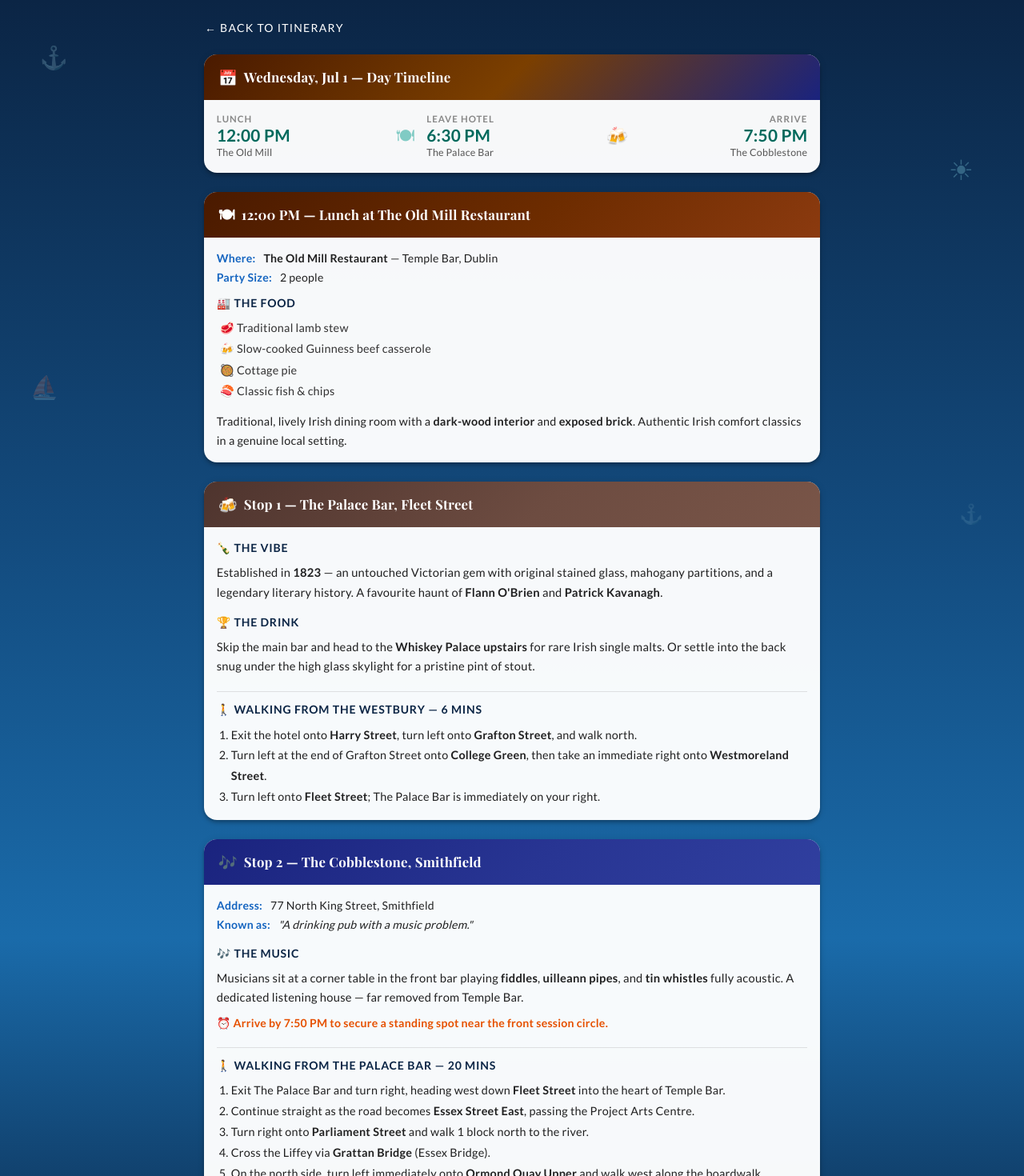
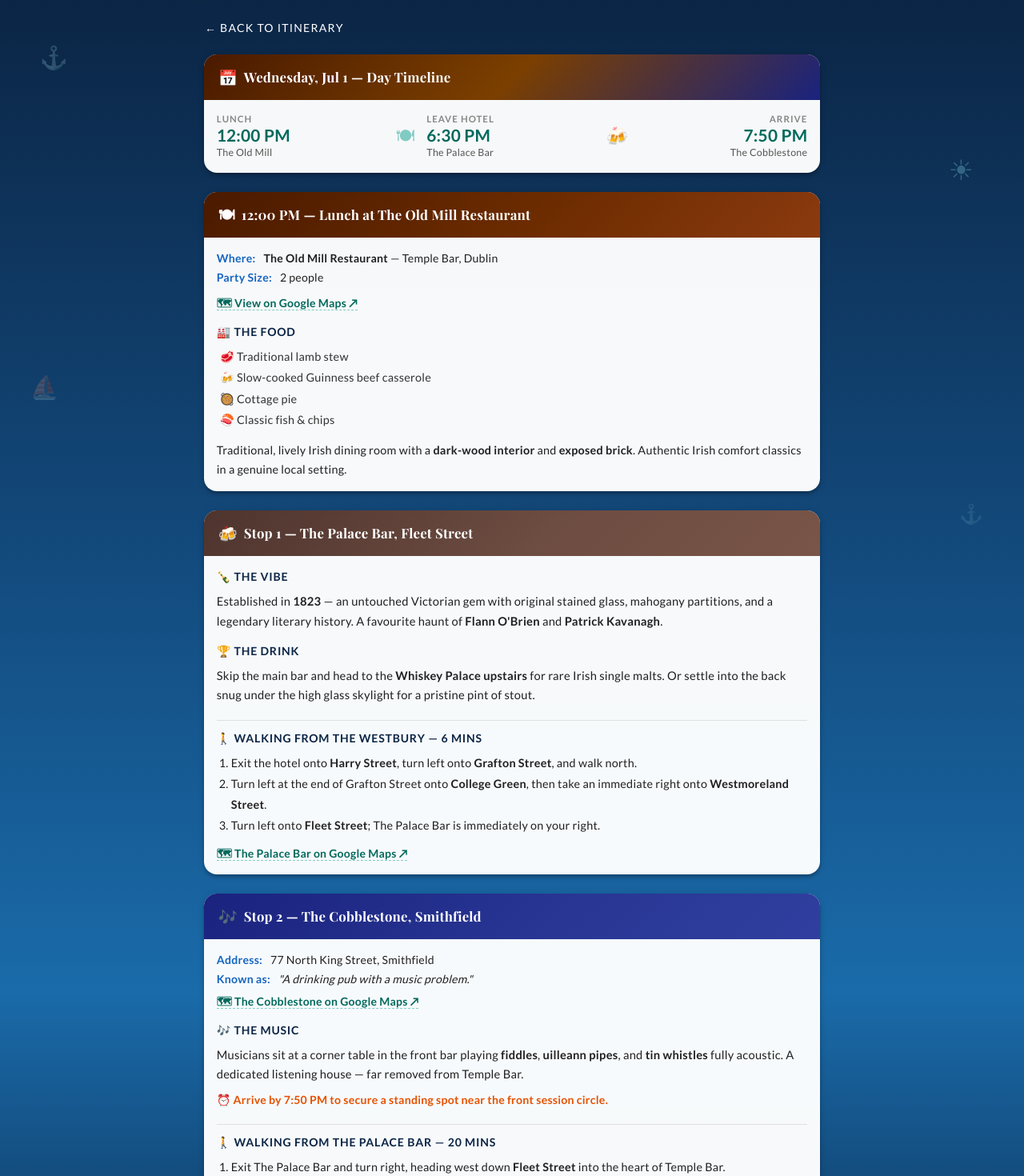
Before and after one commit to FlintShadey/Itenerary, a Vue app: page /#/dublin-jul1 in a window 1280 px wide. Shown: the top 1470 px of the page at 80% size. Built offline with nearby package versions, Linux system fonts and the light colour scheme.

Commit message:
Add Google Maps links to Jul 1 Dublin day guide

```diff
--- a/src/views/DublinJul1.vue
+++ b/src/views/DublinJul1.vue
@@ -55,6 +55,9 @@
                 <span class="detail-label">Party Size:</span>
                 <span>2 people</span>
               </div>
+              <div class="mb-4">
+                <a href="https://www.google.com/maps/search/The+Old+Mill+Restaurant+Dublin+Temple+Bar" target="_blank" rel="noopener" class="med-link">&#128506; View on Google Maps &#8599;</a>
+              </div>
 
               <div class="benefits-heading mb-2">&#127981; The Food</div>
               <ul class="benefits-list mb-3">
@@ -97,6 +100,9 @@
                 <li>Turn left at the end of Grafton Street onto <strong>College Green</strong>, then take an immediate right onto <strong>Westmoreland Street</strong>.</li>
                 <li>Turn left onto <strong>Fleet Street</strong>; The Palace Bar is immediately on your right.</li>
               </ol>
+              <div style="margin-top:12px;">
+                <a href="https://www.google.com/maps/place/The+Palace+Bar/@53.3463,-6.2593,17z" target="_blank" rel="noopener" class="med-link">&#128506; The Palace Bar on Google Maps &#8599;</a>
+              </div>
 
             </v-card-text>
           </v-card>
@@ -113,9 +119,12 @@
                 <span class="detail-label">Address:</span>
                 <span>77 North King Street, Smithfield</span>
               </div>
-              <div class="confirm-row mb-4">
+              <div class="confirm-row mb-2">
                 <span class="detail-label">Known as:</span>
                 <span style="font-style:italic;">"A drinking pub with a music problem."</span>
+              </div>
+              <div class="mb-4">
+                <a href="https://www.google.com/maps/place/The+Cobblestone/@53.3484,-6.2789,17z" target="_blank" rel="noopener" class="med-link">&#128506; The Cobblestone on Google Maps &#8599;</a>
               </div>
 
               <div class="benefits-heading mb-2">&#127926; The Music</div>
```
